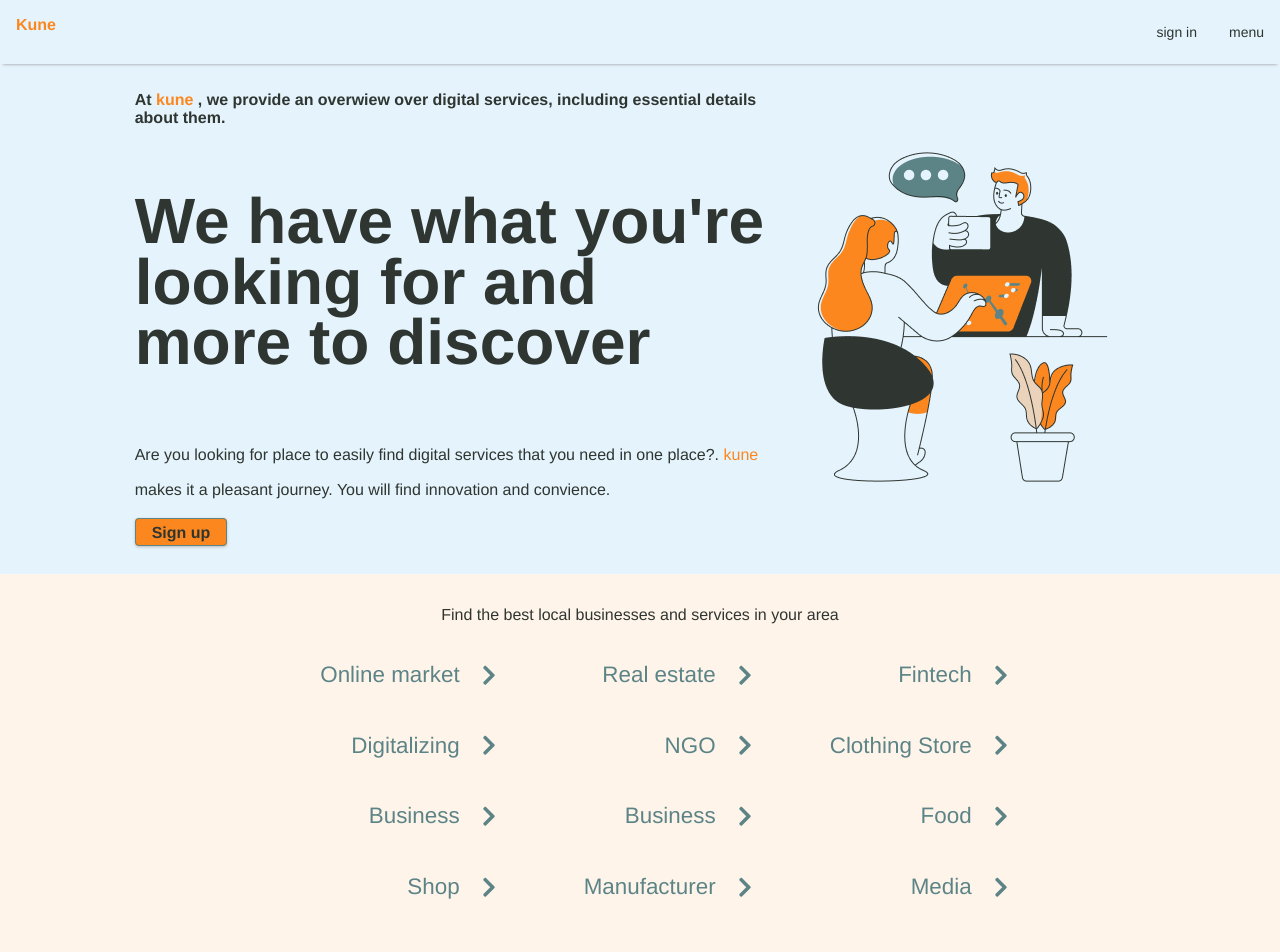
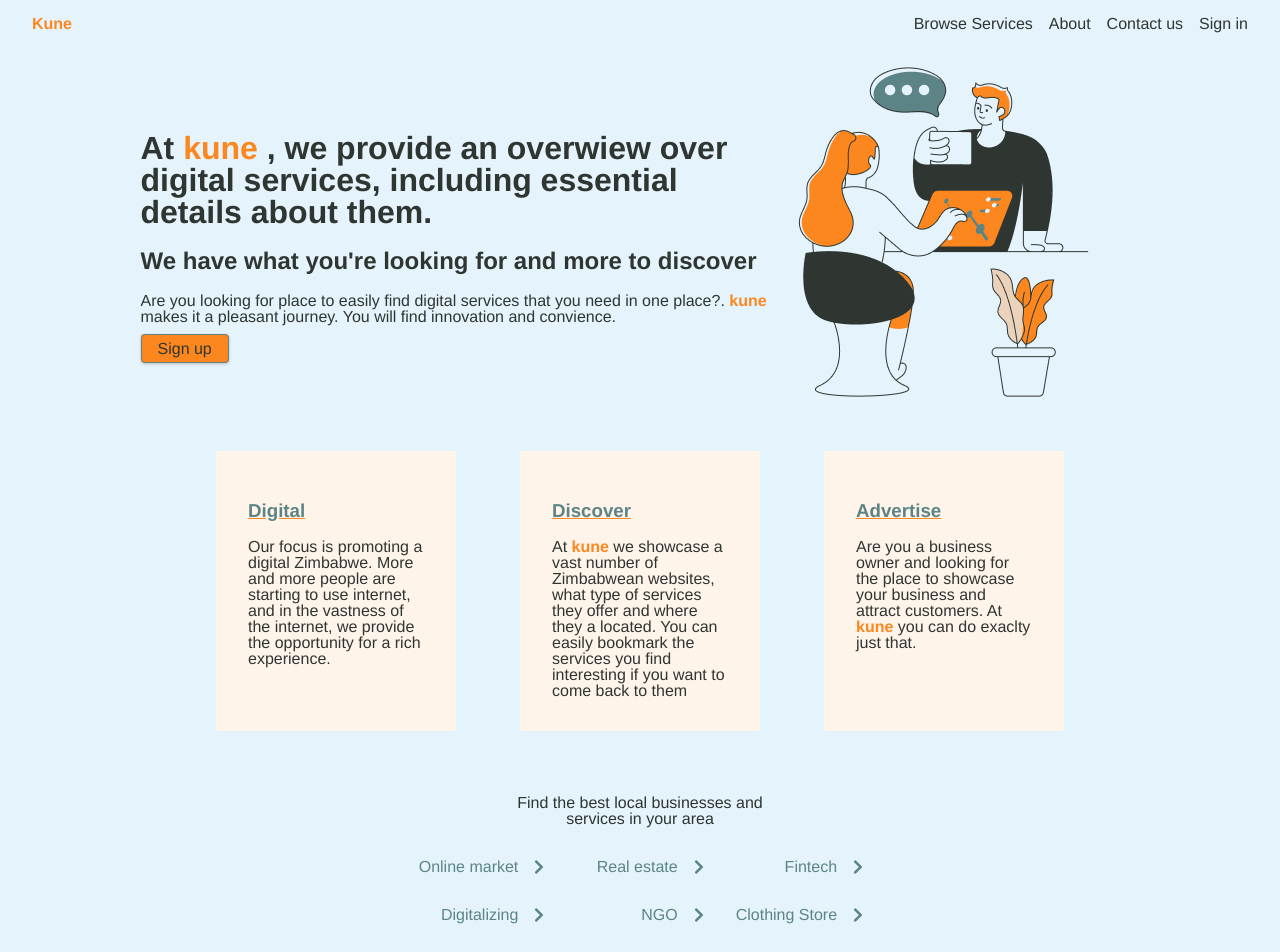
Before and after one commit to tenderking/kune, a Vue app: page /#/ in a window 1280 px wide. Shown: the top 952 px of the page. Built offline with nearby package versions, Linux system fonts and the light colour scheme.

Commit message:
design changes home page

```diff
--- a/src/components/NavBar.vue
+++ b/src/components/NavBar.vue
@@ -1,31 +1,45 @@
 <template>
-
   <header>
-    <router-link
-      class="logo"
-      @click="isActive = false"
-      to="/"> Kune
+    <router-link class="logo" @click="isActive = false" to="/">
+      Kune
     </router-link>
     <nav>
       <!-- Left-aligned links -->
-      <ul>
+      <ul class="nav-small-screen" >
+        <li>
+          <router-link @click="isActive = false" to="/services"
+            >Browse Services
+          </router-link>
+        </li>
 
         <li>
+          <router-link @click="isActive = false" to="/about">About</router-link>
+        </li>
+        <li>
+          <router-link @click="isActive = false" to="#">Contact us</router-link>
+        </li>
+        <li>
           <router-link @click="isActive = false" to="/sign-in"
-          >sign in</router-link
+            >Sign in</router-link
           >
         </li>
-      <li><a  @click="toggleClass()" v-if="isActive===false" >menu</a>  <fa  v-else icon="times" @click="toggleClass()"   /></li>
+
       </ul>
+          <a class="bars-menu" @click="toggleClass()" v-if="isActive === false"
+            ><fa icon="bars"
+          /></a>
+          <fa class="bars-menu"  v-else icon="times" @click="toggleClass()" />
     </nav>
   </header>
   <!-- Drop-down menu -->
+  <transition name="fade">
+
   <div class="menu-container" :class="{ 'menu-container-active': isActive }">
-
     <div class="bar">
-      <router-link
-        @click="isActive = false"
-        to="/services"
+      <router-link @click="isActive = false" to="/sign-in">Sign in</router-link>
+    </div>
+    <div class="bar">
+      <router-link @click="isActive = false" to="/services"
         >Browse Services
       </router-link>
     </div>
@@ -36,6 +50,7 @@
       <router-link @click="isActive = false" to="#">Contact us</router-link>
     </div>
   </div>
+  </transition>
 </template>
 
 <script>
@@ -43,16 +58,13 @@ import { ref } from "vue";
 export default {
   name: "NavBar",
   setup() {
-
     const isActive = ref(false);
     const toggleClass = () => {
       isActive.value = !isActive.value;
     };
     return { isActive, toggleClass };
   },
-  }
+};
 </script>
 
-<style>
-
-</style>
+<style></style>
--- a/src/styles/base/_base.scss
+++ b/src/styles/base/_base.scss
@@ -2,15 +2,60 @@
 *::before,
 *::after {
   box-sizing: border-box;
+
 }
+
+
+[hidden] {
+  display: none !important;
+}
+
+[disabled] {
+  cursor: not-allowed;
+}
+
+:focus:not(:focus-visible) {
+  outline: none;
+}
+
+
 
 
 body {
   background: $clr--secondaryLight;
   margin: 0;
   min-height: 100vh;
+  line-height: 1;
+
 
 }
+table {
+  border-collapse: collapse;
+  border-spacing: 0;
+}
+
+ol,
+ul {
+  list-style: none;
+}
+
+
+
+
+
+blockquote,
+q {
+  quotes: none;
+}
+
+blockquote:after,
+blockquote:before,
+q:after,
+q:before {
+  content: "";
+  content: none;
+}
+
 
 #app {
   /* grid container settings */
@@ -37,4 +82,6 @@ body {
 
  main {
   grid-area: main;
+
+
 }
--- a/src/styles/components/_buttons.scss
+++ b/src/styles/components/_buttons.scss
@@ -3,7 +3,7 @@
   padding: 0.3rem 1rem;
 
   text-decoration: none;
-  font-weight: bold;
+
   color: $clr--dark;
 
   border: 1px solid $clr--secondaryDark;
@@ -37,7 +37,7 @@
   box-shadow: 0px 1px 3px #bbb;
 
   &-txt {
-    font-size: 16px;
+
     margin: 0;
     padding: 0;
   }
--- a/src/styles/components/_cards.scss
+++ b/src/styles/components/_cards.scss
@@ -33,7 +33,6 @@
       height: 200px;
       padding-top: 100px;
 
-      font-size: 24px;
       text-align: center;
       text-shadow: 3px 4px 5px #666;
       color: $clr--light;
@@ -105,9 +104,9 @@
     height: 15em;
     background-color: $clr--dark;
     padding: 2em;
-    font-size: 14px;
 
-    font-weight: normal;
+
+
     // text-align: center;
 
     border-radius: 10%;
--- a/src/styles/components/_dropdown.scss
+++ b/src/styles/components/_dropdown.scss
@@ -1,5 +1,15 @@
+.fade-enter-active, .fade-leave-active {
+  transition: opacity .5s;
+}
+.fade-enter, .fade-leave-to /* .fade-leave-active below version 2.1.8 */ {
+  opacity: 0;
+}
 
-  .menu-container {
+.bars-menu{
+z-index: 99999;
+}
+
+ .menu-container {
     display: none;
 
     transition: top 1s;
@@ -8,18 +18,15 @@
       width: 32%;
       height: 0em;
 
-      text-align: center;
+
 
       a {
         text-decoration: none;
         color: $clr--dark;
-        font-size: 20px;
-        line-height: 1.2;
-        letter-spacing: 0.05em;
 
         &:hover {
           color: $clr--primaryLight;
-          letter-spacing: 0.2em;
+          //letter-spacing: 0.2em;
           transition: all 0.5s;
         }
       }
@@ -27,27 +34,25 @@
     &-active {
       display: flex;
       flex-direction: column;
+      justify-content: space-evenly;
+      align-items: left;
 
-      // FIXME:
-      justify-content: flex-start;
-      justify-content: center;
-      gap:5em;
+
+
+
 
       position: fixed;
-      align-items: center;
-      top: 4em;
-      right: 0;
-      left:0;
-      z-index: 9999;
+
+
 
       background-color: $clr--secondaryLight;
       height: 19em;
       width: 100%;
-      margin-inline: auto;
+      padding: 3em;
 
-       // FIXME:
-      padding: 0em;
-      padding-top: 3em;
+
+
+
 
 
       box-shadow: 0px 3px 3px -3px #888;
--- a/src/styles/layout/_header.scss
+++ b/src/styles/layout/_header.scss
@@ -2,6 +2,7 @@ header {
   grid-area: header;
   display: flex;
   justify-content: space-between;
+  align-items: center;
 
   position: sticky;
   top: 0;
@@ -11,11 +12,14 @@ header {
 
   // margin-inline: auto;
   width: 100%;
-  padding: 1em;
+  max-width: 1440px;
+  padding-inline: 2rem;
   background-color: $clr--secondaryLight;
   max-height: 4em;
+  margin-left: auto;
+  margin-right: auto;
 
-  box-shadow: 0px 3px 3px -3px #888;
+  // box-shadow: 0px 3px 3px -3px #888;
 
   nav,
   ul,
@@ -23,19 +27,17 @@ header {
     display: flex;
     justify-content: space-evenly;
     align-items: center;
-    gap: 2em;
+    gap: 1em;
 
     li {
-      list-style: none;
       a {
         text-decoration: none;
-        font-size: 14px;
         color: $clr--dark;
       }
       transition: all 0.5s;
     }
     li:hover {
-      border-bottom: 2px solid $clr--primary;
+      text-decoration: underline 2px solid $clr--primary;
       transition: all 0.5s;
     }
   }
@@ -43,6 +45,10 @@ header {
   .nav-item {
     text-decoration: none;
     color: $clr--dark;
+  }
+
+  .bars-menu {
+    display: none;
   }
 
   .fa-times:hover::after {
@@ -57,3 +63,20 @@ header {
     transition: transform 0.5s;
   }
 }
+@media (max-width: 40em) {
+  .nav-small-screen {
+    display: none;
+  }
+
+  header {
+    align-items: center;
+    margin-top: 0.5em;
+    .bars-menu {
+      display: inline-block;
+    }
+    .bars-menu:hover {
+      color: $clr--secondaryDark;
+      cursor: pointer;
+    }
+  }
+}
--- a/src/styles/views/_home.scss
+++ b/src/styles/views/_home.scss
@@ -1,44 +1,15 @@
 
   .kune {
     color: $clr--primary;
+    font-weight: bolder;
   }
 
 
   .home-landing {
-    margin-bottom: 2em;
-    padding-left: 0.85em;
 
-    img{
-      width: 80%;
-      padding: 3em 3em  0 3em;
-    }
     &-left {
       text-align: left;
       flex-basis: 50%;
-
-      h1 {
-        padding-top: 1em;
-
-        font-size: 1em;
-
-
-
-      }
-
-      h2 {
-        padding: 0;
-        margin-top: 1em;
-        margin-bottom: 1em;
-
-        font-size: 2em;
-
-        line-height: 0.95em;
-
-      }
-
-      p {
-        line-height: 2.2em;
-      }
     }
 
   }
@@ -49,31 +20,17 @@
       justify-content: center;
       align-items: center;
 
+
       margin:auto;
-      padding-bottom: 2em;
 
-      h2{
-        font-size: 4em;
 
-      }
-       &-right {
-        padding-top: 2rem;
-        padding-left: 2rem;
-
-      img{
-        width: auto;
-        padding:0;
-
-      }
-
-    }
 
   }
 
 }
   .category-picker {
-    background: $clr--primaryLight;
-    width: 100%;
+
+
     margin: 0;
     padding-block: 2rem;
 
@@ -93,7 +50,7 @@
     place-items: left;
     justify-content: center;
 
-    width: min(60%, 70.5rem);
+
     padding: 1rem 0;
     margin-inline: auto;
 
@@ -113,7 +70,7 @@
 
       color: $clr--secondaryDark;
 
-      font-size: 0.6em;
+
       text-decoration: none;
 
       transition: all 0.2s;
@@ -135,32 +92,38 @@
     }
   }
 
+.motivation-section{
+
+  display: grid;
+  grid-template-columns: 1fr 1fr 1fr;
+
+  margin: 2em 0;
+
+
+
+
+
+  .motivation-card{
+
+    h3{
+      color:$clr--secondaryDark;
+      text-decoration: underline $clr--primary;
+    }
+    p{
+      color: $clr--dark;
+    }
+    background: $clr--primaryLight;
+    padding: 2em;
+    margin-inline: 2em;
+    width: 15em;
+  }
+}
+
   @media (min-width:40em){
     .category-container{
       grid-template-columns: 1fr 1fr 1fr;
 
     }
 
-    .category-box{
-
-      a{
-        font-size: 1.4em;
-      }
-    }
-  }
-
-  .motivation-section {
-    display: flex;
-    flex-wrap: wrap;
-    justify-content: space-evenly;
-    gap:30em;
-    //margin: 4em;
-    align-items: center;
-
-    margin-block: 4em;
-    min-height: fit-content;
-
-    font-size: smaller;
-
 
   }
--- a/src/styles/views/_services.scss
+++ b/src/styles/views/_services.scss
@@ -35,7 +35,7 @@
     margin: 0;
     padding: 0;
 
-    font-size: 11px;
+
     color: $clr--secondaryDark;
 
     cursor: default;
@@ -45,8 +45,6 @@
     margin: 0;
     padding: 0;
 
-    font-size: 14px;
-
     cursor: pointer;
   }
 }
--- a/src/views/Home.vue
+++ b/src/views/Home.vue
@@ -22,7 +22,33 @@
 
       <!-- second section -->
 
+
+
+      <section class="motivation-section">
+        <div class="motivation-card">
+          <h3> Digital</h3>
+          Our focus is promoting a digital Zimbabwe. More and more people are starting to use internet, and in the vastness of the internet, we  provide the opportunity for a rich experience.
+        </div>
+        <div class="motivation-card">
+          <h3> Discover </h3>
+          At <span class="kune"> kune </span>we showcase a vast number of Zimbabwean
+          websites, what type of services they offer and where they a located.
+          You can easily bookmark the services you find interesting if you want
+          to come back to them
+        </div>
+        <div class="motivation-card">
+           <h3> Advertise </h3>
+          <p>
+            Are you a business owner and looking for the place to showcase your
+            business and attract customers. At
+            <span class="kune"> kune </span> you can do exaclty just that.
+          </p>
+        </div>
+      </section>
+
+      <!-- third section -->
       <section class="category-picker">
+
         <p class="category-picker-text">
           Find the best local businesses and services in your area
         </p>
@@ -43,24 +69,6 @@
         </div>
       </section>
 
-      <!-- third section -->
-
-      <section class="motivation-section">
-        <div class="motivation-card-1">
-          <p>
-            Are you a business owner and looking for the place to showcase your
-            business and attract customers. At
-            <span class="kune"> kune </span> you can do exaclty just that.
-          </p>
-        </div>
-        <div class="motivation-card-2">
-          At <span class="kune"> kune </span> a vast number of Zimbabwean
-          websites, what type of services they offer and where they a located.
-          You can easily bookmark the services you find interesting if you want
-          to come back to them
-        </div>
-      </section>
-
   </main>
   <Footer />
 </template>
```
Lines whose indentation alone changed are shown as unchanged.
